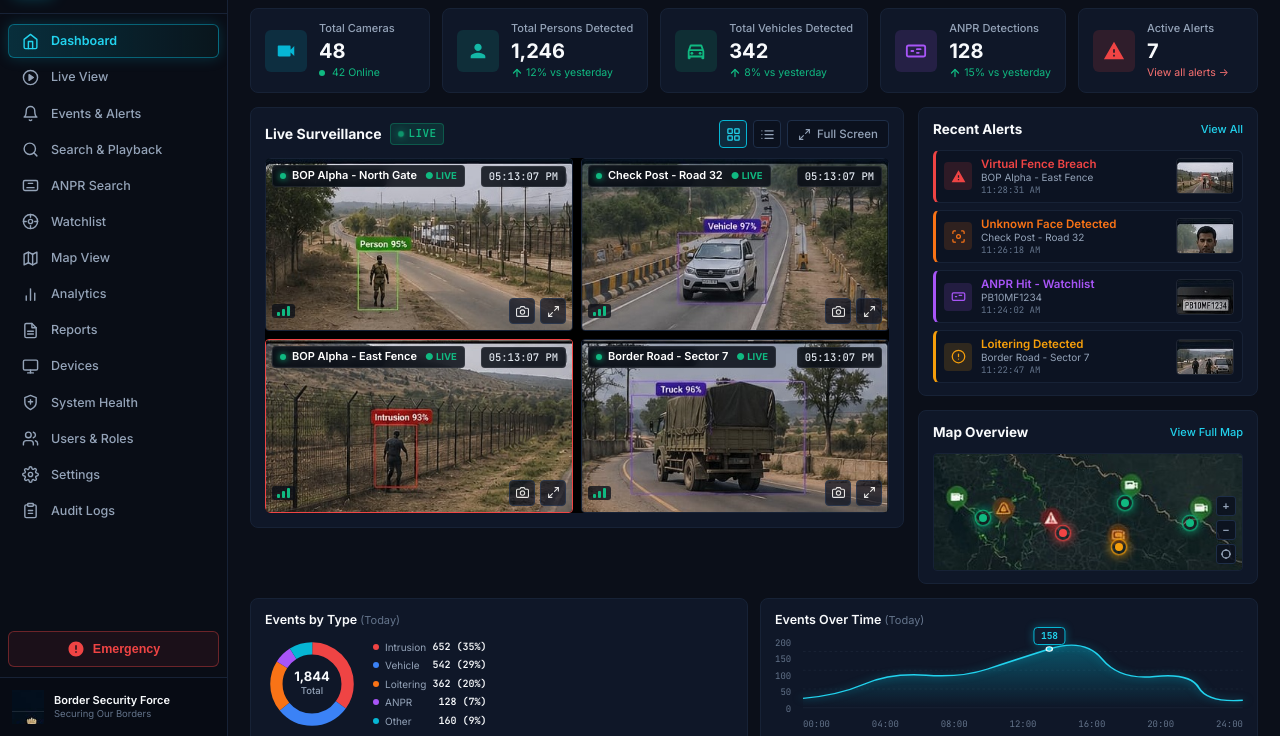
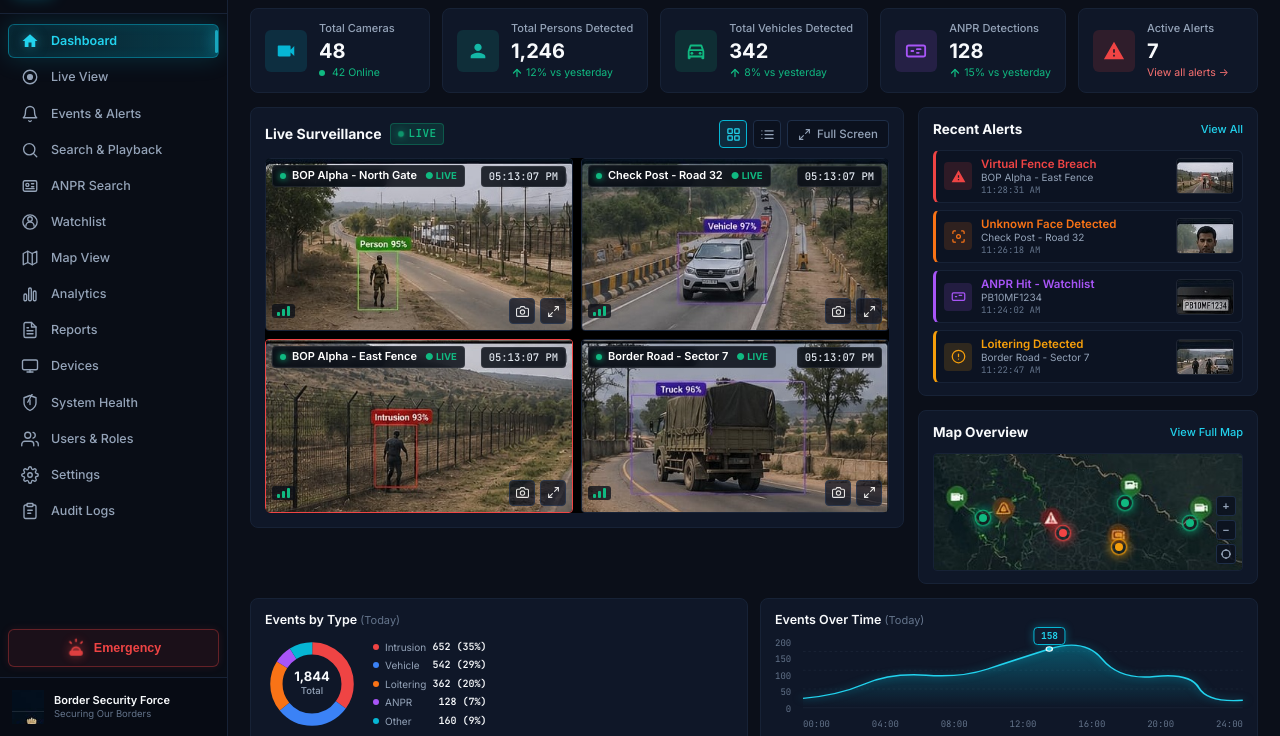
Before and after one commit to ayushchavhan69/IBVAP-Intelligent-Border-Video-Analytics-Platform-, a website built with Vite: page index.html in a window 1280 px wide. Shown: the part 64-800 px from the top of the page. Built offline with nearby package versions, Linux system fonts and the light colour scheme.

Commit message:
Implement exact matching sidebar SVG icons, active cyan indicator bar pulse, hover animations, and emergency siren flashing animation

```diff
--- a/src/components/Sidebar.js
+++ b/src/components/Sidebar.js
@@ -3,72 +3,72 @@ export function renderSidebar(activeNav = 'Dashboard') {
     {
       id: 'dashboard',
       label: 'Dashboard',
-      icon: `<svg width="17" height="17" viewBox="0 0 24 24" fill="none" stroke="currentColor" stroke-width="2" stroke-linecap="round" stroke-linejoin="round"><path d="m3 9 9-7 9 7v11a2 2 0 0 1-2 2H5a2 2 0 0 1-2-2z"/><polyline points="9 22 9 12 15 12 15 22"/></svg>`
+      icon: `<svg width="18" height="18" viewBox="0 0 24 24" fill="currentColor"><path d="M10 20v-6h4v6h5v-8h3L12 3 2 12h3v8z"/></svg>`
     },
     {
       id: 'live-view',
       label: 'Live View',
-      icon: `<svg width="17" height="17" viewBox="0 0 24 24" fill="none" stroke="currentColor" stroke-width="2" stroke-linecap="round" stroke-linejoin="round"><circle cx="12" cy="12" r="10"/><polygon points="10 8 16 12 10 16 10 8" fill="currentColor"/></svg>`
+      icon: `<svg width="18" height="18" viewBox="0 0 24 24" fill="none" stroke="currentColor" stroke-width="1.8" stroke-linecap="round" stroke-linejoin="round"><circle cx="12" cy="12" r="9"/><circle cx="12" cy="12" r="3.2" fill="currentColor"/></svg>`
     },
     {
       id: 'events-alerts',
       label: 'Events & Alerts',
-      icon: `<svg width="17" height="17" viewBox="0 0 24 24" fill="none" stroke="currentColor" stroke-width="2" stroke-linecap="round" stroke-linejoin="round"><path d="M6 8a6 6 0 0 1 12 0c0 7 3 9 3 9H3s3-2 3-9"/><path d="M10.3 21a1.94 1.94 0 0 0 3.4 0"/></svg>`
+      icon: `<svg width="18" height="18" viewBox="0 0 24 24" fill="none" stroke="currentColor" stroke-width="1.8" stroke-linecap="round" stroke-linejoin="round"><path d="M18 8A6 6 0 0 0 6 8c0 7-3 9-3 9h18s-3-2-3-9"/><path d="M13.73 21a2 2 0 0 1-3.46 0"/></svg>`
     },
     {
       id: 'search-playback',
       label: 'Search & Playback',
-      icon: `<svg width="17" height="17" viewBox="0 0 24 24" fill="none" stroke="currentColor" stroke-width="2" stroke-linecap="round" stroke-linejoin="round"><circle cx="11" cy="11" r="8"/><path d="m21 21-4.3-4.3"/></svg>`
+      icon: `<svg width="18" height="18" viewBox="0 0 24 24" fill="none" stroke="currentColor" stroke-width="1.8" stroke-linecap="round" stroke-linejoin="round"><circle cx="11" cy="11" r="7.5"/><line x1="21" y1="21" x2="16.5" y2="16.5"/></svg>`
     },
     {
       id: 'anpr-search',
       label: 'ANPR Search',
-      icon: `<svg width="17" height="17" viewBox="0 0 24 24" fill="none" stroke="currentColor" stroke-width="2" stroke-linecap="round" stroke-linejoin="round"><rect width="20" height="14" x="2" y="5" rx="2"/><path d="M7 15h10"/><path d="M9 9h6"/></svg>`
+      icon: `<svg width="18" height="18" viewBox="0 0 24 24" fill="none" stroke="currentColor" stroke-width="1.8" stroke-linecap="round" stroke-linejoin="round"><rect x="3" y="5" width="18" height="14" rx="2"/><circle cx="8.5" cy="10.5" r="2"/><path d="M14 9h3"/><path d="M14 13h3"/><path d="M6.5 15.5h11"/></svg>`
     },
     {
       id: 'watchlist',
       label: 'Watchlist',
-      icon: `<svg width="17" height="17" viewBox="0 0 24 24" fill="none" stroke="currentColor" stroke-width="2" stroke-linecap="round" stroke-linejoin="round"><circle cx="12" cy="12" r="10"/><line x1="22" x2="18" y1="12" y2="12"/><line x1="6" x2="2" y1="12" y2="12"/><line x1="12" x2="12" y1="6" y2="2"/><line x1="12" x2="12" y1="22" y2="18"/><circle cx="12" cy="12" r="3"/></svg>`
+      icon: `<svg width="18" height="18" viewBox="0 0 24 24" fill="none" stroke="currentColor" stroke-width="1.8" stroke-linecap="round" stroke-linejoin="round"><circle cx="12" cy="12" r="9.5"/><path d="M12 11a3 3 0 1 0 0-6 3 3 0 0 0 0 6z"/><path d="M6.5 17.5a5.5 5.5 0 0 1 11 0"/></svg>`
     },
     {
       id: 'map-view',
       label: 'Map View',
-      icon: `<svg width="17" height="17" viewBox="0 0 24 24" fill="none" stroke="currentColor" stroke-width="2" stroke-linecap="round" stroke-linejoin="round"><polygon points="3 6 9 3 15 6 21 3 21 18 15 21 9 18 3 21"/><line x1="9" x2="9" y1="3" y2="18"/><line x1="15" x2="15" y1="6" y2="21"/></svg>`
+      icon: `<svg width="18" height="18" viewBox="0 0 24 24" fill="none" stroke="currentColor" stroke-width="1.8" stroke-linecap="round" stroke-linejoin="round"><polygon points="3 6 9 3 15 6 21 3 21 18 15 21 9 18 3 21"/><line x1="9" y1="3" x2="9" y2="18"/><line x1="15" y1="6" x2="15" y2="21"/></svg>`
     },
     {
       id: 'analytics',
       label: 'Analytics',
-      icon: `<svg width="17" height="17" viewBox="0 0 24 24" fill="none" stroke="currentColor" stroke-width="2" stroke-linecap="round" stroke-linejoin="round"><path d="M18 20V10"/><path d="M12 20V4"/><path d="M6 20v-6"/></svg>`
+      icon: `<svg width="18" height="18" viewBox="0 0 24 24" fill="none" stroke="currentColor" stroke-width="1.8" stroke-linecap="round" stroke-linejoin="round"><rect x="4" y="12" width="3.5" height="9" rx="1.5"/><rect x="10.25" y="4" width="3.5" height="17" rx="1.5"/><rect x="16.5" y="8" width="3.5" height="13" rx="1.5"/></svg>`
     },
     {
       id: 'reports',
       label: 'Reports',
-      icon: `<svg width="17" height="17" viewBox="0 0 24 24" fill="none" stroke="currentColor" stroke-width="2" stroke-linecap="round" stroke-linejoin="round"><path d="M14 2H6a2 2 0 0 0-2 2v16a2 2 0 0 0 2 2h12a2 2 0 0 0 2-2V8z"/><polyline points="14 2 14 8 20 8"/><line x1="16" x2="8" y1="13" y2="13"/><line x1="16" x2="8" y1="17" y2="17"/></svg>`
+      icon: `<svg width="18" height="18" viewBox="0 0 24 24" fill="none" stroke="currentColor" stroke-width="1.8" stroke-linecap="round" stroke-linejoin="round"><path d="M14 2H6a2 2 0 0 0-2 2v16a2 2 0 0 0 2 2h12a2 2 0 0 0 2-2V8z"/><polyline points="14 2 14 8 20 8"/><line x1="16" y1="13" x2="8" y2="13"/><line x1="16" y1="17" x2="8" y2="17"/><line x1="10" y1="9" x2="8" y2="9"/></svg>`
     },
     {
       id: 'devices',
       label: 'Devices',
-      icon: `<svg width="17" height="17" viewBox="0 0 24 24" fill="none" stroke="currentColor" stroke-width="2" stroke-linecap="round" stroke-linejoin="round"><rect width="20" height="14" x="2" y="3" rx="2"/><line x1="8" x2="16" y1="21" y2="21"/><line x1="12" x2="12" y1="17" y2="21"/></svg>`
+      icon: `<svg width="18" height="18" viewBox="0 0 24 24" fill="none" stroke="currentColor" stroke-width="1.8" stroke-linecap="round" stroke-linejoin="round"><rect x="2" y="4" width="20" height="13" rx="2"/><line x1="8" y1="20" x2="16" y2="20"/><line x1="12" y1="17" x2="12" y2="20"/></svg>`
     },
     {
       id: 'system-health',
       label: 'System Health',
-      icon: `<svg width="17" height="17" viewBox="0 0 24 24" fill="none" stroke="currentColor" stroke-width="2" stroke-linecap="round" stroke-linejoin="round"><path d="M12 22s8-4 8-10V5l-8-3-8 3v7c0 6 8 10 8 10z"/><line x1="12" x2="12" y1="8" y2="14"/><line x1="9" x2="15" y1="11" y2="11"/></svg>`
+      icon: `<svg width="18" height="18" viewBox="0 0 24 24" fill="none" stroke="currentColor" stroke-width="1.8" stroke-linecap="round" stroke-linejoin="round"><path d="M12 22s8-4 8-10V5l-8-3-8 3v7c0 6 8 10 8 10z"/><line x1="12" y1="8" x2="12" y2="14"/><line x1="9" y1="11" x2="15" y1="11"/></svg>`
     },
     {
       id: 'users-roles',
       label: 'Users & Roles',
-      icon: `<svg width="17" height="17" viewBox="0 0 24 24" fill="none" stroke="currentColor" stroke-width="2" stroke-linecap="round" stroke-linejoin="round"><path d="M16 21v-2a4 4 0 0 0-4-4H6a4 4 0 0 0-4 4v2"/><circle cx="9" cy="7" r="4"/><path d="M22 21v-2a4 4 0 0 0-3-3.87"/><path d="M16 3.13a4 4 0 0 1 0 7.75"/></svg>`
+      icon: `<svg width="18" height="18" viewBox="0 0 24 24" fill="none" stroke="currentColor" stroke-width="1.8" stroke-linecap="round" stroke-linejoin="round"><path d="M17 21v-2a4 4 0 0 0-4-4H5a4 4 0 0 0-4 4v2"/><circle cx="9" cy="7" r="4"/><path d="M23 21v-2a4 4 0 0 0-3-3.87"/><path d="M16 3.13a4 4 0 0 1 0 7.75"/></svg>`
     },
     {
       id: 'settings',
       label: 'Settings',
-      icon: `<svg width="17" height="17" viewBox="0 0 24 24" fill="none" stroke="currentColor" stroke-width="2" stroke-linecap="round" stroke-linejoin="round"><circle cx="12" cy="12" r="3"/><path d="M19.4 15a1.65 1.65 0 0 0 .33 1.82l.06.06a2 2 0 0 1 0 2.83 2 2 0 0 1-2.83 0l-.06-.06a1.65 1.65 0 0 0-1.82-.33 1.65 1.65 0 0 0-1 1.51V21a2 2 0 0 1-2 2 2 2 0 0 1-2-2v-.09A1.65 1.65 0 0 0 9 19.4a1.65 1.65 0 0 0-1.82.33l-.06.06a2 2 0 0 1-2.83 0 2 2 0 0 1 0-2.83l.06-.06a1.65 1.65 0 0 0 .33-1.82 1.65 1.65 0 0 0-1.51-1H3a2 2 0 0 1-2-2 2 2 0 0 1 2-2h.09A1.65 1.65 0 0 0 4.6 9a1.65 1.65 0 0 0-.33-1.82l-.06-.06a2 2 0 0 1 0-2.83 2 2 0 0 1 2.83 0l.06.06a1.65 1.65 0 0 0 1.82.33H9a1.65 1.65 0 0 0 1-1.51V3a2 2 0 0 1 2-2 2 2 0 0 1 2 2v.09a1.65 1.65 0 0 0 1 1.51 1.65 1.65 0 0 0 1.82-.33l.06-.06a2 2 0 0 1 2.83 0 2 2 0 0 1 0 2.83l-.06.06a1.65 1.65 0 0 0-.33 1.82V9a1.65 1.65 0 0 0 1.51 1H21a2 2 0 0 1 2 2 2 2 0 0 1-2 2h-.09a1.65 1.65 0 0 0-1.51 1z"/></svg>`
+      icon: `<svg width="18" height="18" viewBox="0 0 24 24" fill="none" stroke="currentColor" stroke-width="1.8" stroke-linecap="round" stroke-linejoin="round"><circle cx="12" cy="12" r="3"/><path d="M19.4 15a1.65 1.65 0 0 0 .33 1.82l.06.06a2 2 0 0 1 0 2.83 2 2 0 0 1-2.83 0l-.06-.06a1.65 1.65 0 0 0-1.82-.33 1.65 1.65 0 0 0-1 1.51V21a2 2 0 0 1-2 2 2 2 0 0 1-2-2v-.09A1.65 1.65 0 0 0 9 19.4a1.65 1.65 0 0 0-1.82.33l-.06.06a2 2 0 0 1-2.83 0 2 2 0 0 1 0-2.83l.06-.06a1.65 1.65 0 0 0 .33-1.82 1.65 1.65 0 0 0-1.51-1H3a2 2 0 0 1-2-2 2 2 0 0 1 2-2h.09A1.65 1.65 0 0 0 4.6 9a1.65 1.65 0 0 0-.33-1.82l-.06-.06a2 2 0 0 1 0-2.83 2 2 0 0 1 2.83 0l.06.06a1.65 1.65 0 0 0 1.82.33H9a1.65 1.65 0 0 0 1-1.51V3a2 2 0 0 1 2-2 2 2 0 0 1 2 2v.09a1.65 1.65 0 0 0 1 1.51 1.65 1.65 0 0 0 1.82-.33l.06-.06a2 2 0 0 1 2.83 0 2 2 0 0 1 0 2.83l-.06.06a1.65 1.65 0 0 0-.33 1.82V9a1.65 1.65 0 0 0 1.51 1H21a2 2 0 0 1 2 2 2 2 0 0 1-2 2h-.09a1.65 1.65 0 0 0-1.51 1z"/></svg>`
     },
     {
       id: 'audit-logs',
       label: 'Audit Logs',
-      icon: `<svg width="17" height="17" viewBox="0 0 24 24" fill="none" stroke="currentColor" stroke-width="2" stroke-linecap="round" stroke-linejoin="round"><path d="M16 4h2a2 2 0 0 1 2 2v14a2 2 0 0 1-2 2H6a2 2 0 0 1-2-2V6a2 2 0 0 1 2-2h2"/><path d="M15 2H9a1 1 0 0 0-1 1v2a1 1 0 0 0 1 1h6a1 1 0 0 0 1-1V3a1 1 0 0 0-1-1Z"/><path d="M9 12h6"/><path d="M9 16h6"/></svg>`
+      icon: `<svg width="18" height="18" viewBox="0 0 24 24" fill="none" stroke="currentColor" stroke-width="1.8" stroke-linecap="round" stroke-linejoin="round"><path d="M16 4h2a2 2 0 0 1 2 2v14a2 2 0 0 1-2 2H6a2 2 0 0 1-2-2V6a2 2 0 0 1 2-2h2"/><rect x="8" y="2" width="8" height="4" rx="1" ry="1"/><line x1="9" y1="11" x2="15" y2="11"/><line x1="9" y1="15" x2="13" y2="15"/></svg>`
     }
   ];
 
@@ -94,10 +94,17 @@ export function renderSidebar(activeNav = 'Dashboard') {
       </div>
 
       <div class="sidebar-bottom">
-        <!-- Emergency Tactical Alert Button -->
+        <!-- Emergency Tactical Alert Button with Flashing Siren Beacon -->
         <button class="emergency-sidebar-btn" id="btn-emergency-action" title="Trigger Perimeter Lockdown Emergency">
-          <svg width="18" height="18" viewBox="0 0 24 24" fill="currentColor" class="emergency-icon">
-            <path d="M12 2C6.48 2 2 6.48 2 12s4.48 10 10 10 10-4.48 10-10S17.52 2 12 2zm1 15h-2v-2h2v2zm0-4h-2V7h2v6z"/>
+          <svg width="20" height="20" viewBox="0 0 24 24" fill="none" stroke="currentColor" stroke-width="2" stroke-linecap="round" stroke-linejoin="round" class="emergency-siren-svg">
+            <!-- Light Radiation Beams -->
+            <line x1="12" y1="2" x2="12" y2="4"/>
+            <line x1="4.93" y1="4.93" x2="6.34" y2="6.34"/>
+            <line x1="19.07" y1="4.93" x2="17.66" y2="6.34"/>
+            <!-- Siren Dome -->
+            <path d="M7 16a5 5 0 0 1 10 0" fill="rgba(239, 68, 68, 0.4)"/>
+            <!-- Siren Base -->
+            <rect x="5" y="16" width="14" height="4" rx="1.5" fill="currentColor"/>
           </svg>
           <span class="emergency-text">Emergency</span>
         </button>
--- a/src/styles/dashboard.css
+++ b/src/styles/dashboard.css
@@ -97,20 +97,55 @@
 }
 
 .nav-item:hover {
-  background: rgba(255, 255, 255, 0.04);
-  color: var(--text-primary);
+  background: rgba(255, 255, 255, 0.05);
+  color: #F8FAFC;
+  transform: translateX(3px);
+}
+
+.nav-item:hover .nav-item-icon {
+  color: #22D3EE;
+  transform: scale(1.1);
+  transition: transform 0.2s ease, color 0.2s ease;
 }
 
 .nav-item.active {
-  background: linear-gradient(90deg, rgba(6, 182, 212, 0.2) 0%, rgba(20, 184, 166, 0.05) 100%);
+  background: linear-gradient(90deg, rgba(6, 182, 212, 0.12) 0%, rgba(6, 182, 212, 0.28) 100%);
   color: #22D3EE;
   font-weight: 600;
-  box-shadow: 0 0 14px rgba(6, 182, 212, 0.22);
+  box-shadow: 0 0 24px rgba(6, 182, 212, 0.2), inset 0 0 12px rgba(6, 182, 212, 0.1);
   border-color: rgba(6, 182, 212, 0.45);
+  position: relative;
+  overflow: hidden;
 }
 
 .nav-item.active .nav-item-icon {
   color: #22D3EE;
+  filter: drop-shadow(0 0 6px rgba(34, 211, 238, 0.5));
+}
+
+/* Right Glowing Cyan Indicator Bar */
+.nav-item.active::after {
+  content: '';
+  position: absolute;
+  right: 0;
+  top: 14%;
+  bottom: 14%;
+  width: 3.5px;
+  border-radius: 4px;
+  background: #22D3EE;
+  box-shadow: 0 0 8px #22D3EE, 0 0 16px #06B6D4;
+  animation: cyan-bar-pulse 2s ease-in-out infinite;
+}
+
+@keyframes cyan-bar-pulse {
+  0%, 100% {
+    opacity: 1;
+    box-shadow: 0 0 8px #22D3EE, 0 0 16px #06B6D4;
+  }
+  50% {
+    opacity: 0.7;
+    box-shadow: 0 0 14px #22D3EE, 0 0 24px #06B6D4;
+  }
 }
 
 .nav-item-icon {
@@ -120,6 +155,7 @@
   display: flex;
   align-items: center;
   justify-content: center;
+  transition: transform 0.2s ease, color 0.2s ease;
 }
 
 .nav-item-label {
@@ -151,13 +187,44 @@
   font-size: 12.5px;
   font-weight: 600;
   cursor: pointer;
+  position: relative;
   transition: all var(--transition-fast);
+  animation: emergency-btn-glow 2.5s infinite ease-in-out;
+}
+
+@keyframes emergency-btn-glow {
+  0%, 100% {
+    border-color: rgba(239, 68, 68, 0.35);
+    box-shadow: 0 0 8px rgba(239, 68, 68, 0.12);
+  }
+  50% {
+    border-color: rgba(239, 68, 68, 0.65);
+    box-shadow: 0 0 16px rgba(239, 68, 68, 0.32);
+  }
 }
 
 .emergency-sidebar-btn:hover {
-  background: rgba(239, 68, 68, 0.16);
+  background: rgba(239, 68, 68, 0.18);
   border-color: #EF4444;
-  box-shadow: 0 0 12px rgba(239, 68, 68, 0.4);
+  box-shadow: 0 0 16px rgba(239, 68, 68, 0.5);
+  transform: translateY(-1px);
+}
+
+.emergency-siren-svg {
+  animation: siren-alert-flash 1.2s infinite ease-in-out;
+  filter: drop-shadow(0 0 4px rgba(239, 68, 68, 0.6));
+}
+
+@keyframes siren-alert-flash {
+  0%, 100% {
+    transform: scale(1);
+    opacity: 0.9;
+  }
+  50% {
+    transform: scale(1.12);
+    opacity: 1;
+    filter: drop-shadow(0 0 8px rgba(239, 68, 68, 0.95));
+  }
 }
 
 .sidebar.collapsed .emergency-text {
```
Also changed, not shown: public/assets/icon_alert.png (added), public/assets/icon_anpr.png (added), public/assets/icon_cam.png (added), public/assets/icon_car.png (added), public/assets/icon_person.png (added), public/assets/stats_strip_ref.png (added).
